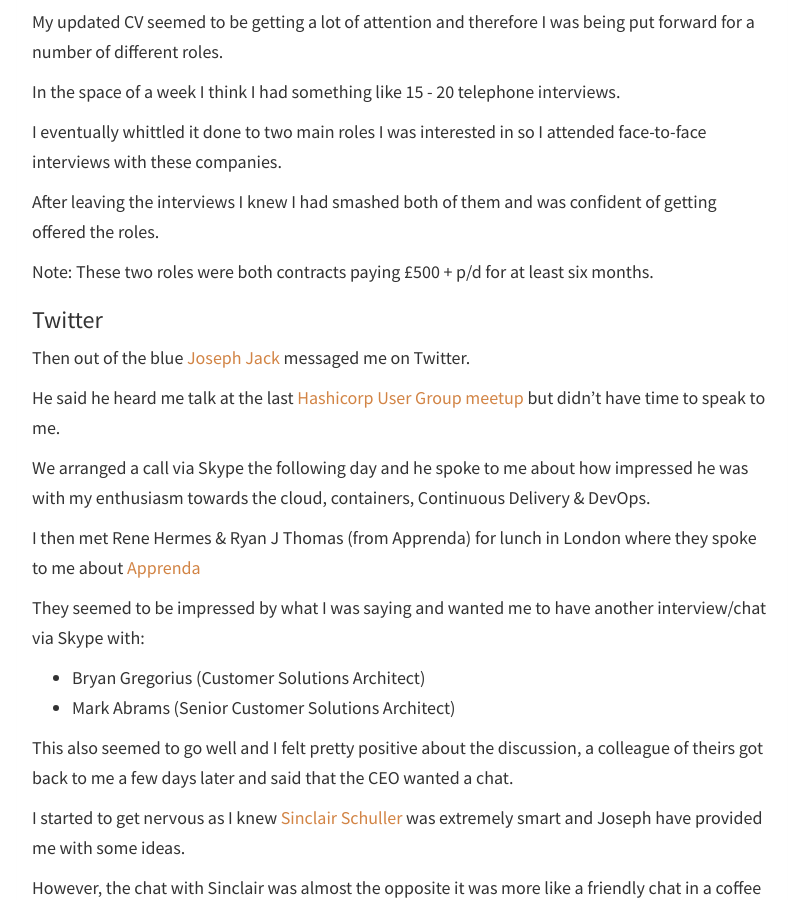
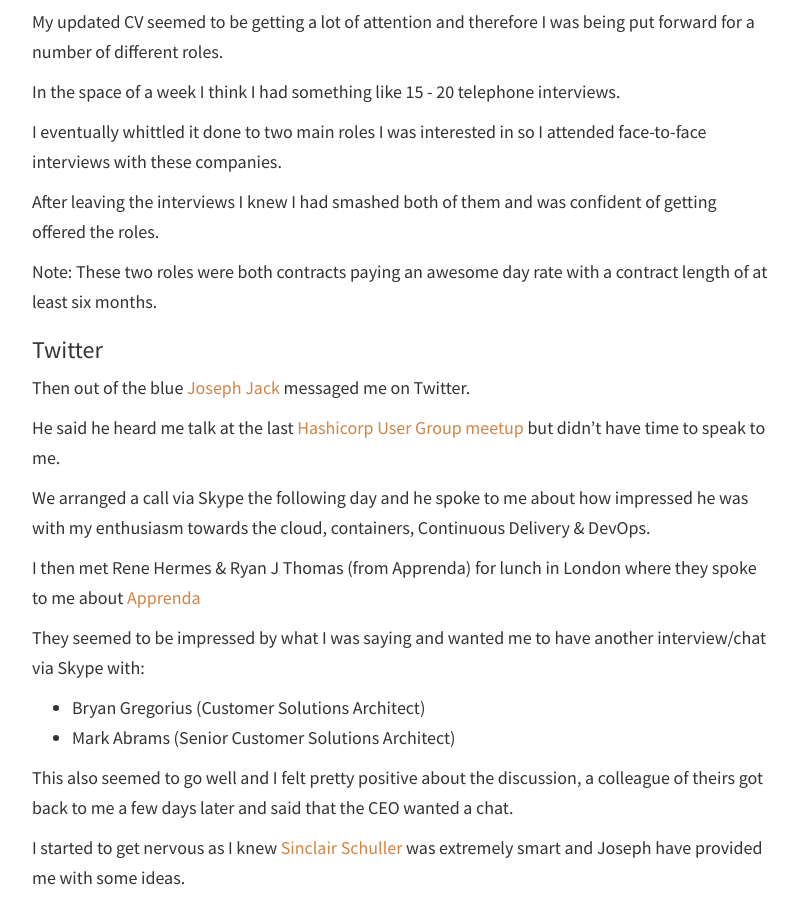
Before and after one commit to swade1987/swade1987.github.io, a Jekyll site: the page built from _posts/2016-08-31-from-contract-to-permanent-but-why.md, in a window 1280 px wide and 900 px high, scrolled down 486 px. Shown: the whole window, without its empty margins (238-1036 px from the left). Built offline with Jekyll 4.4.1, drawn with Linux system fonts in a browser that asks for light colours; nearby versions of some CDN libraries; comment, search, counter and statistics services are not loaded.

Commit message:
tweaking the wording slightly

```diff
--- a/_posts/2016-08-31-from-contract-to-permanent-but-why.md
+++ b/_posts/2016-08-31-from-contract-to-permanent-but-why.md
@@ -23,7 +23,7 @@
 
 After leaving the interviews I knew I had smashed both of them and was confident of getting offered the roles.
 
-Note: These two roles were both contracts paying £500 + p/d for at least six months.
+Note: These two roles were both contracts paying an awesome day rate with a contract length of at least six months.
 
 ### Twitter
 
```
